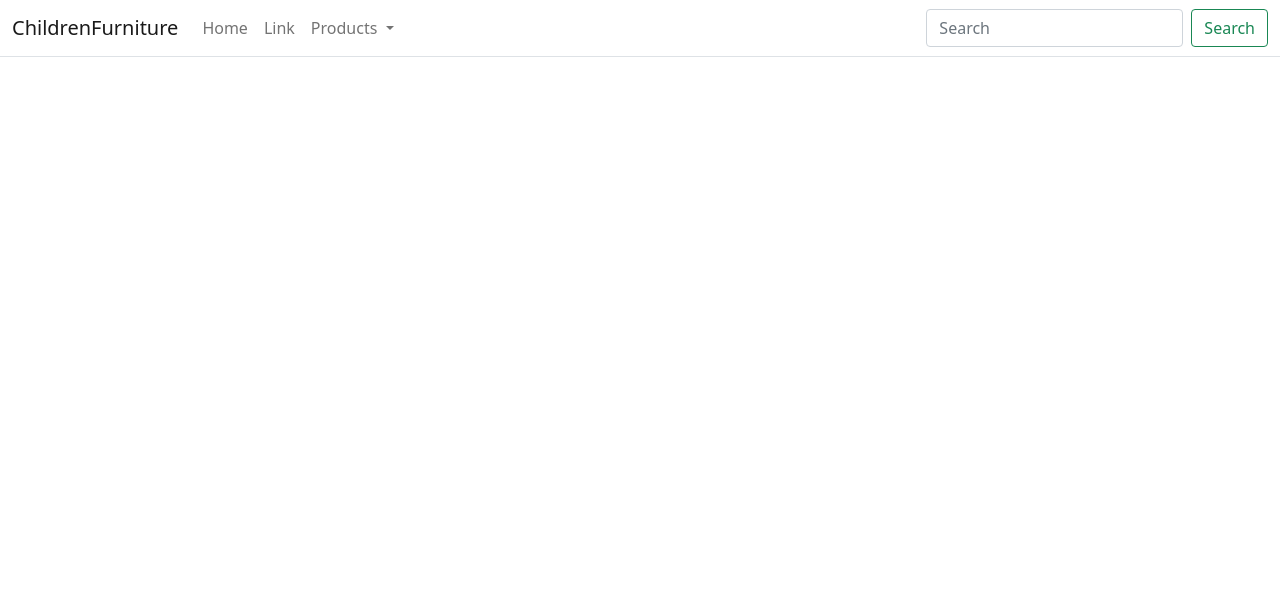
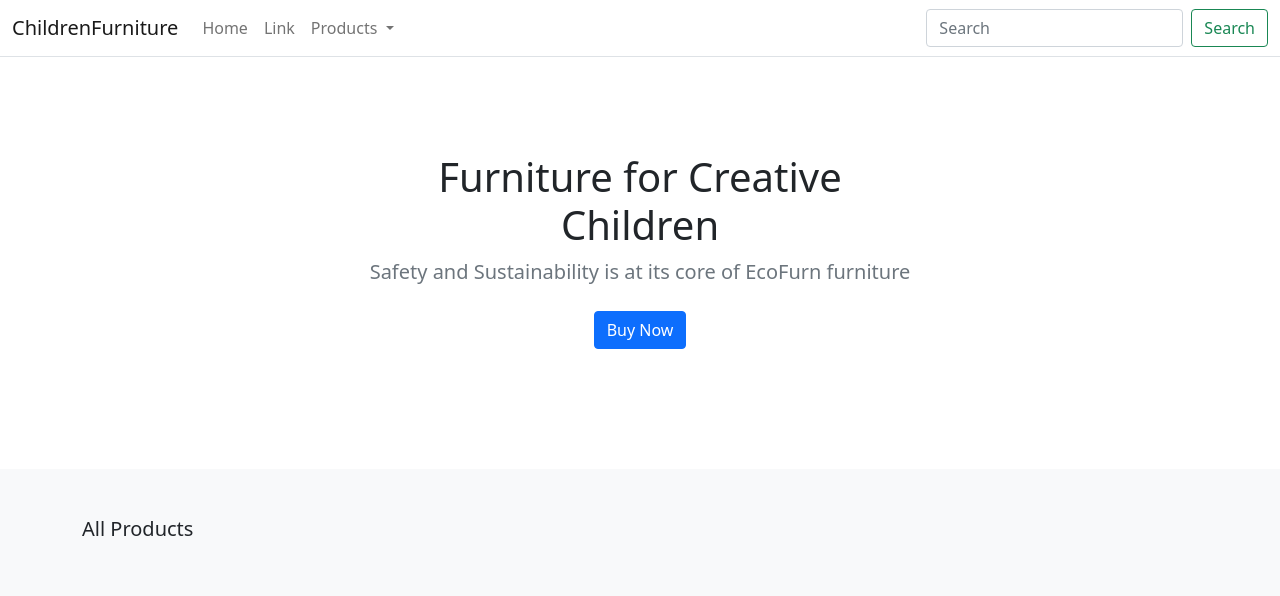
Before and after one commit to RometKallas/online_store, a Django app: page / in a window 1280 px wide. Shown: the top 596 px of the page. Run offline with Django 3.2, Linux system fonts and the light colour scheme; data that the repository does not hold is empty.

Commit message:
Create the home page view with looping through products

```diff
--- a/templates/store/home.html
+++ b/templates/store/home.html
@@ -5,4 +5,48 @@
 
 {% block content %}
 
+<section class="py-5 text-center container">
+    <div class="row py-lg-5">
+      <div class="col-lg-6 col-md-8 mx-auto">
+        <h1 class="fw-light">Furniture for Creative Children</h1>
+        <p class="lead text-muted">Safety and Sustainability is at its core of EcoFurn furniture</p>
+        <p>
+          <a href="#" class="btn btn-primary my-2">Buy Now</a>
+        </p>
+      </div>
+    </div>
+  </section>
+
+  <div class="album py-5 bg-light">
+    <div class="container">
+
+      <div class="pb-3 h5">All Products</div>
+      <div class="row row-cols-1 row-cols-sm-2 row-cols-md-3 g-3">
+
+        {% for product in products %}
+
+        <div class="col">
+          <div class="card shadow-sm">
+            <img class="img-fluid" alt "Responsive image" src="{{ product.image.url }}">
+            <div class="card-body">
+              <p class="card-text">
+                <a class="text-dark text-decoration-none" href="">{{ product.title }}<a/>
+              </p>
+          </div>
+        </div>
+
+      {% endfor %}
+
+
+
+
+
+
+
+
+      </div>
+    </div>
+  </div>
+
+
 {% endblock %}
```
Also changed, not shown: media/images/chair_aPmFD1b.jpg (renamed from media/images/chair.jpg), 2 other files.
